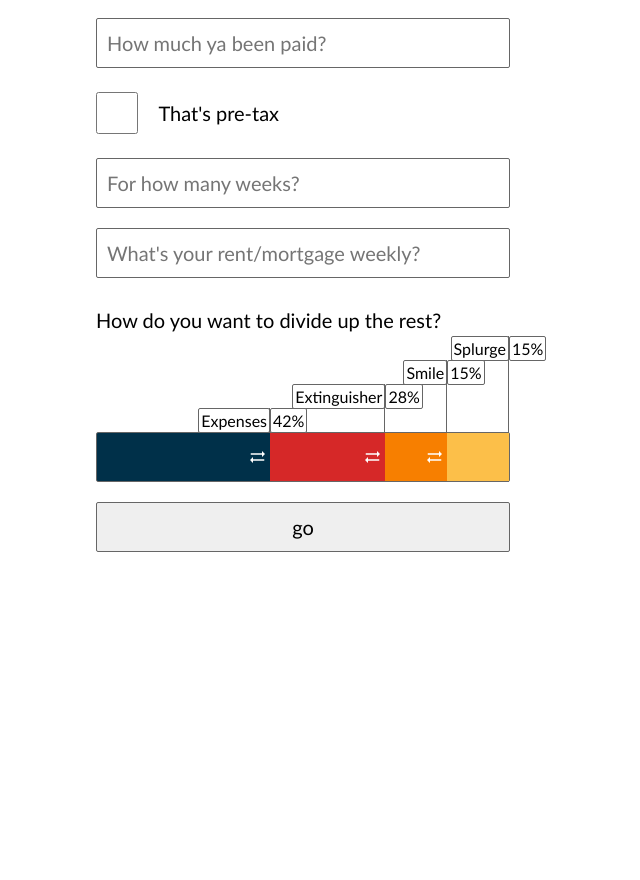
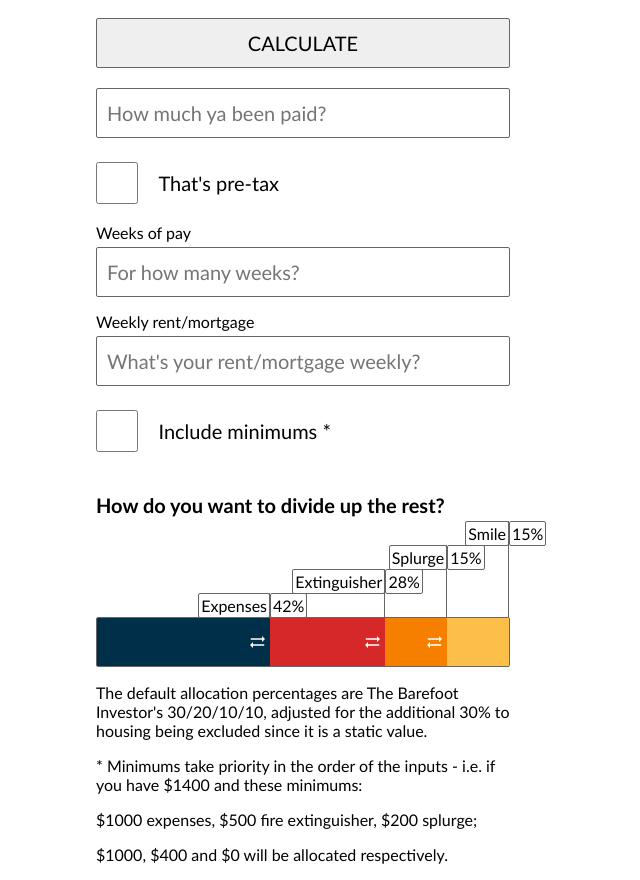
Before and after one commit to michaelo9000/taptobucket, a plain HTML site: page index.html in a window 1280 px wide. Shown: the whole page, without its empty margins (337-977 px from the left). Before the commit the page ends 800 px from the top, so only its background shows below. Drawn offline with nearby package versions, Linux system fonts and the light colour scheme.

Commit message:
add minimums and cookies

```diff
--- a/index.html
+++ b/index.html
@@ -7,24 +7,48 @@
     <script src="https://cdnjs.cloudflare.com/ajax/libs/moment.js/2.29.1/moment.min.js"></script>
     <link rel="stylesheet" href="./stylesheet.css" type="text/css">
     </link>
+    <script src="https://cdn.jsdelivr.net/npm/js-cookie@3.0.0/dist/js.cookie.min.js"></script>
 </head>
 
 <body>
     <script src="scripts.js"></script>
 
     <div class="container">
+        <button onclick="calc()">CALCULATE</button>
         <div id="output"></div>
         <input type="number" step=".01" id="pay" placeholder="How much ya been paid?" />
         <div class="flex-row" id="tax-checkbox">
             <input type="checkbox" id="pre-tax" name="pre-tax" onchange="taxChecked()" />
             <label for="pre-tax">That's pre-tax</label>
         </div>
+
+        <label class="actual-label">Weeks of pay</label>
         <input type="number" step="1" id="weeks" placeholder="For how many weeks?" />
+        <label class="actual-label">Weekly rent/mortgage</label>
         <input type="number" step=".01" id="rent" placeholder="What's your rent/mortgage weekly?" />
-        <input type="number" step=".01" id="tax" placeholder="What % goes to tax & student loan?"
-            style="display: none" />
 
-        <p>How do you want to divide up the rest?</p>
+        <div id="tax-input" style="display: none">
+            <label class="actual-label">Tax rate</label>
+            <input type="number" step=".01" id="tax" placeholder="What % goes to tax & student loan?" />
+        </div>
+
+        <div class="flex-row" id="minimums-checkbox">
+            <input type="checkbox" id="minimums" name="minimums" onchange="minimumsChecked()" />
+            <label for="minimums">Include minimums *</label>
+        </div>
+
+        <div id="minimums-form" style="display: none">
+            <label class="actual-label">Minimum to expenses</label>
+            <input type="number" id="min-expenses" placeholder="Minimum to expenses" />
+            <label class="actual-label">Minimum to fire extinguisher</label>
+            <input type="number" id="min-extinguisher" placeholder="Minimum to fire extinguisher" />
+            <label class="actual-label">Minimum to splurge</label>
+            <input type="number" id="min-splurge" placeholder="Minimum to splurge" />
+            <label class="actual-label">Minimum to smile</label>
+            <input type="number" id="min-smile" placeholder="Minimum to smile" />
+        </div>
+
+        <h4>How do you want to divide up the rest?</h4>
 
         <div class="slider" id="slider">
             <div class="slider-grip" id="grip-0">
@@ -40,20 +64,33 @@
                 <img class="slider-grip-body" src="drag.svg" />
             </div>
             <div class="slider-grip" id="grip-2">
-                <div class="slider-grip-label">Smile</div>
+                <div class="slider-grip-label">Splurge</div>
                 <div class="slider-grip-percent"></div>
                 <div class="slider-grip-line"></div>
                 <img class="slider-grip-body" src="drag.svg" />
             </div>
             <div class="slider-grip-static" id="grip-3">
-                <div class="slider-grip-label">Splurge</div>
+                <div class="slider-grip-label">Smile</div>
                 <div class="slider-grip-percent"></div>
                 <div class="slider-grip-line"></div>
                 <div class="slider-grip-body"></div>
             </div>
         </div>
 
-        <button onclick="calc()">go</button>
+        <p>
+            The default allocation percentages are The Barefoot Investor's 30/20/10/10, adjusted for the additional
+            30% to housing being excluded since it is a static value.
+        </p>
+
+        <p>
+            * Minimums take priority in the order of the inputs - i.e. if you have $1400 and these minimums:
+        </p>
+        <p>
+            $1000 expenses, $500 fire extinguisher, $200 splurge;
+        </p>
+        <p>
+            $1000, $400 and $0 will be allocated respectively.
+        </p>
     </div>
 </body>
 
--- a/scripts.js
+++ b/scripts.js
@@ -1,10 +1,17 @@
+var cookieOptions = { expires: 999 };
 
 $(document).ready(function () {
-    [42, 70, 85, 100]
-        .forEach((value, i) => {
-            $(document).data(`grip-${i}-left`, value);
-            $(`#grip-${i}`).css('left', `${value}%`);
-        });
+    let allocationArray = [
+        Cookies.get(`grip-0-left`) || 42,
+        Cookies.get(`grip-1-left`) || 70,
+        Cookies.get(`grip-2-left`) || 85,
+        100
+    ];
+
+    allocationArray.forEach((value, i) => {
+        $(document).data(`grip-${i}-left`, value);
+        $(`#grip-${i}`).css('left', `${value}%`);
+    });
 
     setAllocationDisplay();
     setSliderBackground();
@@ -15,6 +22,13 @@ $(document).ready(function () {
     $('.slider-grip').each(function (i, grip) {
         $(this).on('mousedown touchstart', (e) => pointerDown(e, $(this)));
     });
+
+    $('#tax').val(Cookies.get("taxRate") || "");
+    $('#rent').val(Cookies.get("rentWeekly") || "");
+    $('#min-expenses').val(Cookies.get("minExpenses") || "");
+    $('#min-extinguisher').val(Cookies.get("minExtinguisher") || "");
+    $('#min-splurge').val(Cookies.get("minSplurge") || "");
+    $('#min-smile').val(Cookies.get("minSmile") || "");
 
     $(document).on('mousemove touchmove', (e) => pointerMove(e));
     $(document).on('mouseup touchend', (e) => pointerUp(e));
@@ -105,6 +119,8 @@ getAllocation = (gripId) => {
 
 pointerUp = (e) => {
     $('.slider-grip').each(function (i, grip) {
+        let leftPercent = $(document).data(`grip-${i}-left`)
+        Cookies.set(`grip-${i}-left`, leftPercent, cookieOptions);
         $(this).data('down', null);
     });
 }
@@ -112,19 +128,28 @@ pointerUp = (e) => {
 taxChecked = () => {
     var checked = $('#pre-tax').prop('checked');
     var displayValue = checked ? '' : 'none';
-    $('#tax').css('display', displayValue);
+    $('#tax-input').css('display', displayValue);
+}
+
+minimumsChecked = () => {
+    var checked = $('#minimums').prop('checked');
+    var displayValue = checked ? '' : 'none';
+    $('#minimums-form').css('display', displayValue);
 }
 
 calc = () => {
+
     var shouldRemoveTax = $('#pre-tax').prop('checked');
 
     var payGross = $('#pay').val();
     var rentWeekly = $('#rent').val();
     var weeks = $('#weeks').val();
 
+    Cookies.set('rentWeekly', rentWeekly, cookieOptions);
+
     var rent = rentWeekly * weeks;
 
-    if (!payGross || !rent) {
+    if (!payGross) {
         $('#output').html('type something idiot');
         return;
     }
@@ -140,27 +165,88 @@ calc = () => {
     if (!shouldRemoveTax)
         taxRate = 0;
 
+    Cookies.set('taxRate', taxRate, cookieOptions);
+
     var tax = payGross * taxRate;
     var payExcl = payGross - tax;
     var payNet = payExcl - rent;
 
-    var expenses = payNet * getAllocation(0) / 100;
-    var extinguisher = payNet * getAllocation(1) / 100;
-    var futureFunMoney = payNet * getAllocation(2) / 100;
-    var funMoney = payNet * getAllocation(3) / 100;
+    var expensesAllocation = getAllocation(0);
+    var extinguisherAllocation = getAllocation(1);
+    var splurgeAllocation = getAllocation(2);
+    var smileAllocation = getAllocation(3);
+
+    var expenses = payNet * expensesAllocation / 100;
+    var extinguisher = payNet * extinguisherAllocation / 100;
+    var splurge = payNet * splurgeAllocation / 100;
+    var smile = payNet * smileAllocation / 100;
+
+    var includeMinimums = $('#minimums').prop('checked');
+
+    // Holy shit this is lazy and convoluted.
+    // TODO convert to object oriented so that e.g. Smile can be prioritised over Splurge when it has a minimum and Splurge doesn't.
+    if (includeMinimums) {
+        var minExpenses = $('#min-expenses').val();
+        var minExtinguisher = $('#min-extinguisher').val();
+        var minSplurge = $('#min-splurge').val();
+        var minSmile = $('#min-smile').val();
+
+        var totalAllocation = 100;
+
+        if (expenses < minExpenses) {
+            if (minExpenses > payNet)
+                expenses = payNet;
+            else
+                expenses = minExpenses;
+        }
+
+        payNet -= expenses;
+        totalAllocation -= expensesAllocation;
+
+        extinguisher = payNet * extinguisherAllocation / totalAllocation;
+
+        if (extinguisher < minExtinguisher) {
+            if (minExtinguisher > payNet)
+                extinguisher = payNet;
+            else
+                extinguisher = minExtinguisher;
+        }
+
+        totalAllocation -= extinguisherAllocation;
+        payNet -= extinguisher;
+
+        splurge = payNet * splurgeAllocation / totalAllocation;
+
+        if (splurge < minSplurge) {
+            if (minSplurge > payNet)
+                splurge = payNet;
+            else
+                splurge = minSplurge;
+        }
+
+        totalAllocation -= splurgeAllocation;
+        payNet -= splurge;
+
+        smile = payNet;
+
+        Cookies.set('minExpenses', minExpenses, cookieOptions);
+        Cookies.set('minExtinguisher', minExtinguisher, cookieOptions);
+        Cookies.set('minSplurge', minSplurge, cookieOptions);
+        Cookies.set('minSmile', minSmile, cookieOptions);
+    }
 
     var output = `<div>
         <p>Total pay: $${Math.round(payGross * 100) / 100}</p>
-        ${ taxRate > 0 ?
+        ${taxRate > 0 ?
             `<p>Tax at ${taxRate * 100}%: $${Math.round(tax * 100) / 100}</p>` : ''
         }
         <hr />
         <p>Rent: $${Math.round(rent * 100) / 100}</p>
         <hr />
         <p>Expenses: $${Math.round(expenses * 100) / 100}</p>
-        <p>Spending money: $${Math.round(funMoney * 100) / 100}</p>
         <p>Fire extinguisher: $${Math.round(extinguisher * 100) / 100}</p>
-        <p>Goodies: $${Math.round(futureFunMoney * 100) / 100}</p>
+        <p>Splurge: $${Math.round(splurge * 100) / 100}</p>
+        <p>Smile: $${Math.round(smile * 100) / 100}</p>
     </div>`;
 
     $('#output').html(output);
--- a/stylesheet.css
+++ b/stylesheet.css
@@ -1,15 +1,11 @@
-
 body * {
     font-size: 20px;
-            font-family: 'Trebuchet MS', 'Lucida Sans Unicode', 'Lucida Grande', 'Lucida Sans', Arial, sans-serif;
+    font-family: "Trebuchet MS", "Lucida Sans Unicode", "Lucida Grande", "Lucida Sans", Arial, sans-serif;
     box-sizing: border-box;
 }
 
 .container {
-            width: 100%;
-            height: 100%;
     max-width: 414px;
-            max-height: 520px;
     margin: auto;
 }
 
@@ -30,13 +26,23 @@
     border-radius: 2px;
 }
 
-        input[type=checkbox] {
+input[type="checkbox"] {
     width: 50px;
 }
 
-        input[type=checkbox]+label {
+input[type="checkbox"] + label {
     width: 100%;
     margin-left: 20px;
+}
+
+p {
+    font-size: 16px;
+}
+
+.actual-label {
+    font-size: 16px;
+    position: relative;
+    top: 5px;
 }
 
 .flex-row {
@@ -61,7 +67,7 @@
 .slider-grip-label,
 .slider-grip-percent {
     border: 1px solid #666;
-            border-radius:2px;
+    border-radius: 2px;
     background-color: #fff;
     position: absolute;
     right: 100%;
@@ -88,13 +94,13 @@
 }
 
 .slider-grip-body {
-            width:25px;
-            height:50px;
-            padding:15px 0;
-            position:absolute;
-            bottom:-50px;
-            right:100%;
-            z-index:inherit;
+    width: 25px;
+    height: 50px;
+    padding: 15px 0;
+    position: absolute;
+    bottom: -50px;
+    right: 100%;
+    z-index: inherit;
     border-top: 1px solid #666;
     border-bottom: 1px solid #666;
 }
@@ -104,7 +110,7 @@
     height: 50%;
 }
 #grip-0 .slider-grip-body {
-            background-color:rgba(0, 48, 73, 1);
+    background-color: rgba(0, 48, 73, 1);
 }
 
 #grip-1 {
@@ -112,7 +118,7 @@
     height: 100%;
 }
 #grip-1 .slider-grip-body {
-            background-color:rgba(214, 40, 40, 1);
+    background-color: rgba(214, 40, 40, 1);
 }
 
 #grip-2 {
@@ -120,7 +126,7 @@
     height: 150%;
 }
 #grip-2 .slider-grip-body {
-            background-color:rgba(247, 127, 0, 1);
+    background-color: rgba(247, 127, 0, 1);
 }
 
 #grip-3 {
@@ -128,5 +134,5 @@
     height: 200%;
 }
 #grip-3 .slider-grip-body {
-            background-color:rgba(252, 191, 73, 1);
+    background-color: rgba(252, 191, 73, 1);
 }
```
Lines whose indentation alone changed are shown as unchanged.
